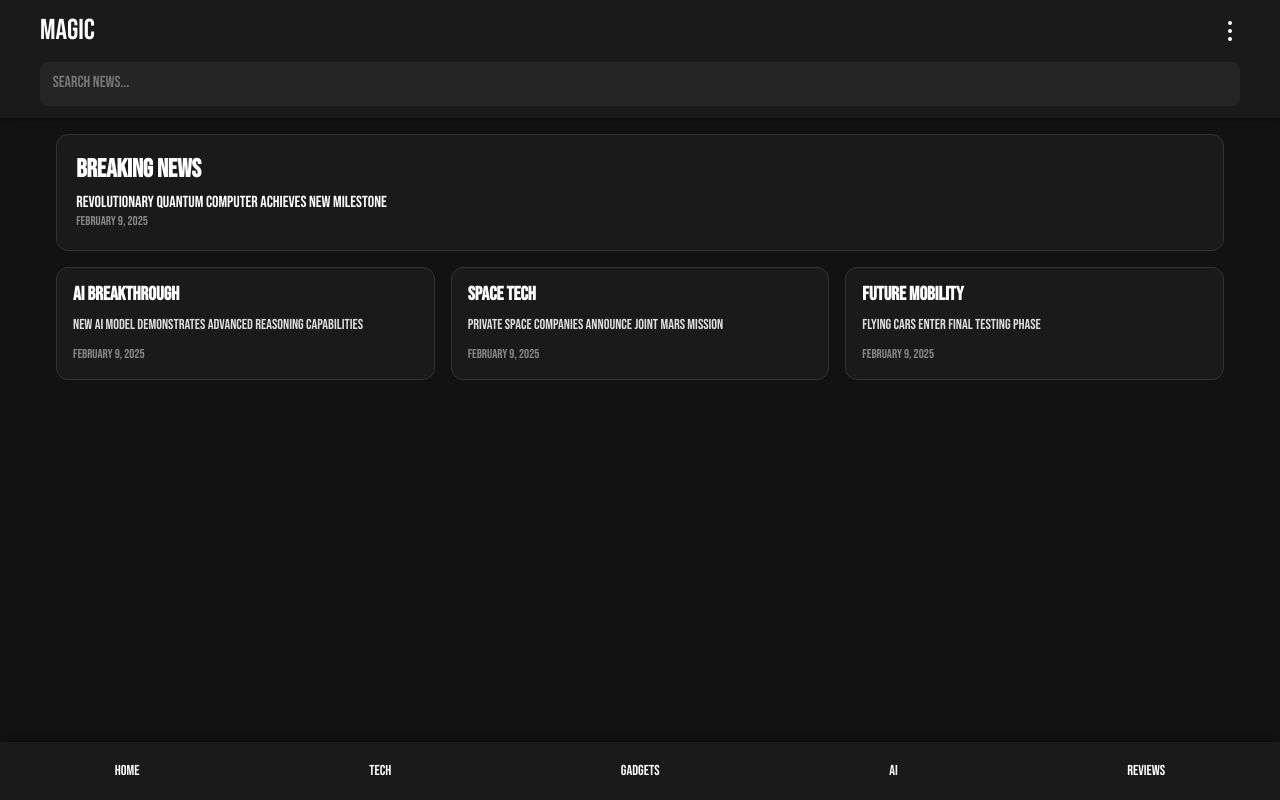
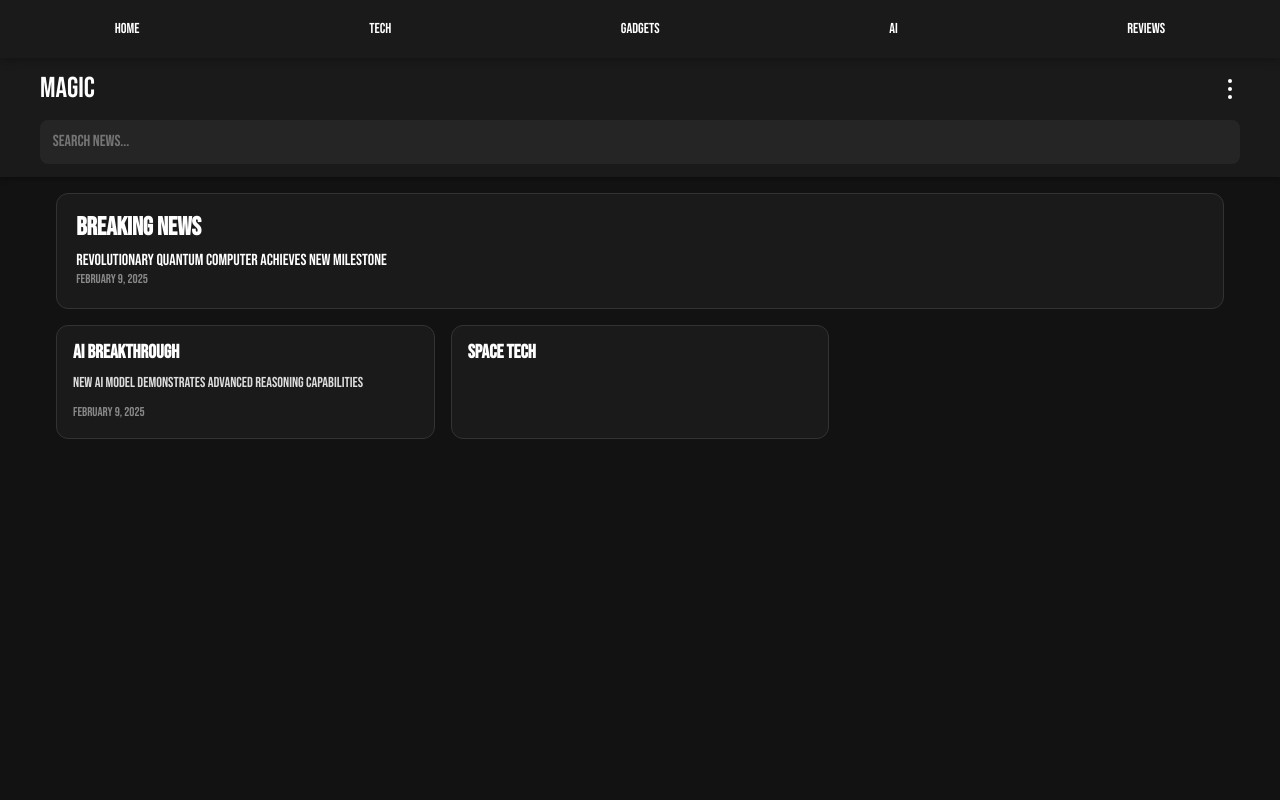
Before and after one commit to MagicPlus11/Magic.net, a plain HTML site: page index.html in a window 1280 px wide. Drawn offline with nearby package versions, Linux system fonts and the light colour scheme.

Commit message:
Magic-20

```diff
--- a/index.html
+++ b/index.html
@@ -73,14 +73,36 @@
             display: block;
         }
 
-        /* Rest of your existing styles remain the same */
+        nav {
+            position: sticky;
+            top: 0;
+            left: 0;
+            right: 0;
+            background-color: #1a1a1a;
+            box-shadow: 0 2px 10px rgba(0,0,0,0.3);
+            z-index: 1000;
+        }
+
+        .nav-links {
+            display: flex;
+            justify-content: space-around;
+            align-items: center;
+            padding: 0.8rem 0;
+        }
+
+        .nav-links a {
+            color: #ffffff;
+            text-decoration: none;
+            font-size: 0.9rem;
+            padding: 0.5rem;
+        }
+
         header {
             background-color: #1a1a1a;
             padding: 0.8rem;
             box-shadow: 0 2px 5px rgba(0,0,0,0.3);
-            position: sticky;
-            top: 0;
-            z-index: 100;
+            top: 60px; /* Adjust if nav height changes */
+            z-index: 99;
         }
 
         .header-content {
@@ -168,30 +190,6 @@
             font-size: 0.8rem;
         }
 
-        nav {
-            position: fixed;
-            bottom: 0;
-            left: 0;
-            right: 0;
-            background-color: #1a1a1a;
-            box-shadow: 0 -2px 10px rgba(0,0,0,0.3);
-            z-index: 1000;
-        }
-
-        .nav-links {
-            display: flex;
-            justify-content: space-around;
-            align-items: center;
-            padding: 0.8rem 0;
-        }
-
-        .nav-links a {
-            color: #ffffff;
-            text-decoration: none;
-            font-size: 0.9rem;
-            padding: 0.5rem;
-        }
-
         @media (min-width: 768px) {
             .news-grid {
                 grid-template-columns: repeat(2, 1fr);
@@ -206,6 +204,17 @@
     </style>
 </head>
 <body>
+
+    <nav>
+        <div class="nav-links">
+            <a href="#">HOME</a>
+            <a href="#">TECH</a>
+            <a href="#">GADGETS</a>
+            <a href="#">AI</a>
+            <a href="#">REVIEWS</a>
+        </div>
+    </nav>
+
     <header>
         <div class="header-content">
             <div class="mobile-header">
@@ -247,26 +256,3 @@
 
             <article class="news-card">
                 <h3>SPACE TECH</h3>
-                <p>Private Space Companies Announce Joint Mars Mission</p>
-                <span class="date">February 9, 2025</span>
-            </article>
-
-            <article class="news-card">
-                <h3>FUTURE MOBILITY</h3>
-                <p>Flying Cars Enter Final Testing Phase</p>
-                <span class="date">February 9, 2025</span>
-            </article>
-        </div>
-    </main>
-
-    <nav>
-        <div class="nav-links">
-            <a href="#">HOME</a>
-            <a href="#">TECH</a>
-            <a href="#">GADGETS</a>
-            <a href="#">AI</a>
-            <a href="#">REVIEWS</a>
-        </div>
-    </nav>
-</body>
-</html>
```
